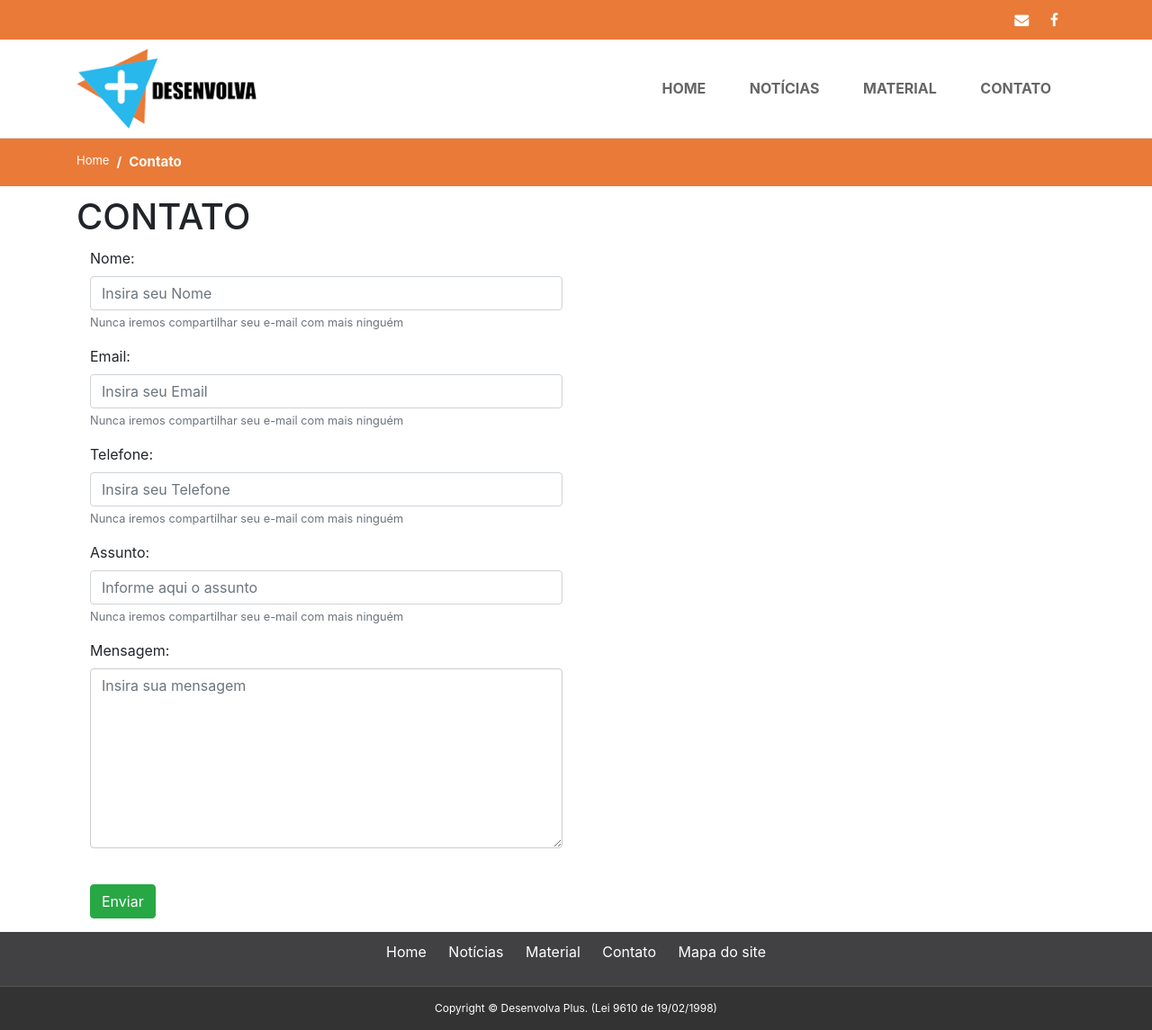
After one commit to allanCastro497/kennedymkt.com.br, a PHP site: page /contato.php in a window 1280 px wide. The commit adds this page. Shown: the whole page at 90% size. Run offline with PHP 8.4, Linux system fonts and the light colour scheme; data that the repository does not hold is empty; some libraries are stand-ins or nearby versions.

Commit message:
Algumas atualização

```diff
--- /dev/null
+++ b/contato.php
@@ -0,0 +1,61 @@
+<?
+$h1         = 'Contato';
+$title      = 'Contato';
+$desc       = 'Contato';
+$key        = 'uuuuuuuuuu, jjjjjjjjjjjj, lllllllllll';
+$var        = 'Contato';
+include('inc/head.php');
+?>
+</head>
+<body>
+<? include('inc/topo.php');?>
+<div class="wrapper">
+    <main>
+        <?=$breadcrumb ?>
+        <div class="container-fluid">
+            <section>
+                <div class="container">
+                    <h1><?=$h1?></h1>
+                    <article>
+                        <form name="contatoenvia" action="sendmail.php">
+                            <div class="col-lg-6 col-md-6 col-sm-12">
+                                <div class="form-group">
+                                    <label>Nome:</label>
+                                    <input type="email" name="text" class="form-control" placeholder="Insira seu Nome" required>
+                                    <small class="form-text text-muted">Nunca iremos compartilhar seu e-mail com mais ninguém</small>
+                                </div>
+                                <div class="form-group">
+                                    <label>Email:</label>
+                                    <input type="email" name="email" class="form-control" placeholder="Insira seu Email" required>
+                                    <small class="form-text text-muted">Nunca iremos compartilhar seu e-mail com mais ninguém</small>
+                                </div>
+                                <div class="form-group">
+                                    <label>Telefone:</label>
+                                    <input type="tel" name="telefone" class="form-control" placeholder="Insira seu Telefone">
+                                    <small class="form-text text-muted">Nunca iremos compartilhar seu e-mail com mais ninguém</small>
+                                </div>
+                                <div class="form-group">
+                                    <label>Assunto:</label>
+                                    <input type="text" name="assunto" class="form-control" placeholder="Informe aqui o assunto" required>
+                                    <small class="form-text text-muted">Nunca iremos compartilhar seu e-mail com mais ninguém</small>
+                                </div>
+                                <div class="form-group">
+                                    <label>Mensagem:</label>
+                                    <textarea class="message-contact form-control" placeholder="Insira sua mensagem" name="mensagemcontato" required></textarea>
+                                </div>
+                            </div>
+                            <br>
+                            <div class="col-lg-6 col-md-6 col-sm-12">
+                                <input type="submit" class="btn btn-success" value="Enviar">
+                            </div>
+                            <div class="clearfix"></div>
+                        </form>
+                    </article>
+                </div>
+            </section>
+        </div>
+    </main>
+</div>
+<? include('inc/footer.php');?>
+</body>
+</html>
--- a/css/style.css
+++ b/css/style.css
@@ -44,6 +44,7 @@ body {
 }
 h1, h2 {
 	margin: 10px 0 !important;
+	text-transform: uppercase;
 }
 .bolder {
 	font-weight: bold;
@@ -54,9 +55,9 @@ ul, ol {
 .white {
 	color: #fff;
 }
-.breadcrumb {
+/*.breadcrumb {
 	background-color: #fff !important;
-}
+}*/
 /*custom rules*/
 /*Topo*/
 header {
@@ -97,6 +98,35 @@ header {
 .bg-darken {
 	background: rgba(0,0,0,0.4);
 }
+/*Breadcrumb*/
+.bg-orange-bread {
+	background: #ea7a37;
+	box-sizing: border-box;
+	padding: 10px 25px;
+}
+/*modifica bread*/
+.bg-orange-bread ol.breadcrumb {
+	background: none !important;
+	color: #fff !important;
+	padding: 0;
+	margin: 5px 0;
+}
+.bg-orange-bread ol.breadcrumb li {
+	color: #fff;
+	font-size: 13px;
+}
+.bg-orange-bread ol.breadcrumb li.breadcrumb-item a {
+	color: #fff;
+}
+.bg-orange-bread ol.breadcrumb li.breadcrumb-item.active {
+	color: #fff;
+	font-weight: bold !important;
+	font-size: 15px;
+}
+.bg-orange-bread ol.breadcrumb li.breadcrumb-item.active::before {
+	color: #fff !important;
+}
+/*Fim Breadcrumb*/
 /*menu*/
 .menu2 {
 	list-style: none;
@@ -241,7 +271,12 @@ menu-footer {
 .no-border-radius {
 	border-radius: 0px !important;
 }
-
+/*Contato*/
+textarea.message-contact {
+	width: 100%;
+	height: 200px;
+	border-color: #ccc;
+}
 
 /*mobile*/
 @media only screen and (max-width: 768px) {
--- a/inc/dados.php
+++ b/inc/dados.php
@@ -24,11 +24,15 @@ define('RAIZ', $url);
 define('HTACCESS', $urlhtaccess);
 include('inc/gerador-htaccess.php');
 $breadcrumb			= '
-<nav aria-label="breadcrumb">
-  <ol class="breadcrumb">
-    <li class="breadcrumb-item"><a href="'.$url.'">Home</a></li>
-    <li class="breadcrumb-item active" aria-current="page">Data</li>
-  </ol>
-</nav>
+<div class="bg-orange-bread">
+	<div class="container">
+		<nav aria-label="breadcrumb">
+		  <ol class="breadcrumb">
+		    <li class="breadcrumb-item"><a href="'.$url.'">Home</a></li>
+		    <li class="breadcrumb-item active" aria-current="page">'.$h1.'</li>
+		  </ol>
+		</nav>
+	</div>
+</div>
 ';
 ?>
--- a/inc/redes-sociais.php
+++ b/inc/redes-sociais.php
@@ -5,5 +5,5 @@
 	<!-- <a rel="nofollow" class="social-icons" href="LINKEDIN" target="_blank" title="Linked In"><i class="fa fa-linkedin-square" aria-hidden="true"></i></a> -->
 	<!-- <a rel="nofollow" class="social-icons" href="GOOGLEPLUS" target="_blank" title="Google Plus"><i class="fa fa-google-plus" aria-hidden="true"></i></a> -->
 	<!-- <a rel="nofollow" class="social-icons" href="https://www.youtube.com/c/NovaRenProjetosS%C3%A3oPaulo" target="_blank" title="Youtube"><i class="fa fa-youtube-play fa-x3"></i></a> -->
-	<a rel="nofollow" class="social-icons" href="https://www.facebook.com/<?=$paginaFacebook?>" target="_blank" title="Visite nossa página no Facebook"><i class="fa fa-facebook fa-x3"></i></a>
+	<a rel="nofollow" class="social-icons" href="https://www.facebook.com/desenvolvaplus" target="_blank" title="Visite nossa página no Facebook"><i class="fa fa-facebook fa-x3"></i></a>
 </div>
--- a/index.php
+++ b/index.php
@@ -63,7 +63,7 @@ include('inc/head.php');
 			</div>
 			<div class="bg-gray">
 				<div class="container">
-					<h2 class="align-text-center">Com os nossos Ebooks você aprenderá:</h2>
+					<h2 class="align-text-center">Aqui você aprenderá:</h2>
 					<div class="row">
 						<div class="col-lg-6 col-md-6 col-sm-12 list-center">
 							<ul class="items-ebook">
--- a/sobre.php
+++ b/sobre.php
@@ -11,10 +11,10 @@ include('inc/head.php');
 <? include('inc/topo.php');?>
 <div class="wrapper">
     <main>
+        <?=$breadcrumb ?>
         <div class="container-fluid">
             <section>
                 <div class="container">
-                    <?=$breadcrumb ?>
                     <h1><?=$h1?></h1>
                     <article>
                         <p>Lorem ipsum dolor sit amet, consectetur adipisicing elit. Molestiae minima, suscipit quibusdam sint delectus veritatis. Nisi dolorem culpa iure et, a vero ut quo ducimus sint, quam, debitis ipsa. Sint.</p>
```
Also changed, not shown: 404.php (added, +46 -0 lines), inc/sendmail.php (added, +14 -0 lines), .htaccess.
